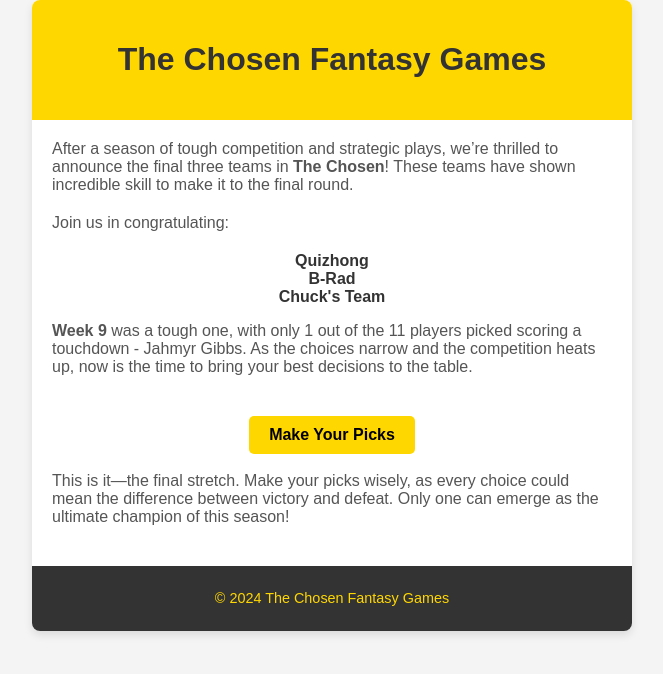
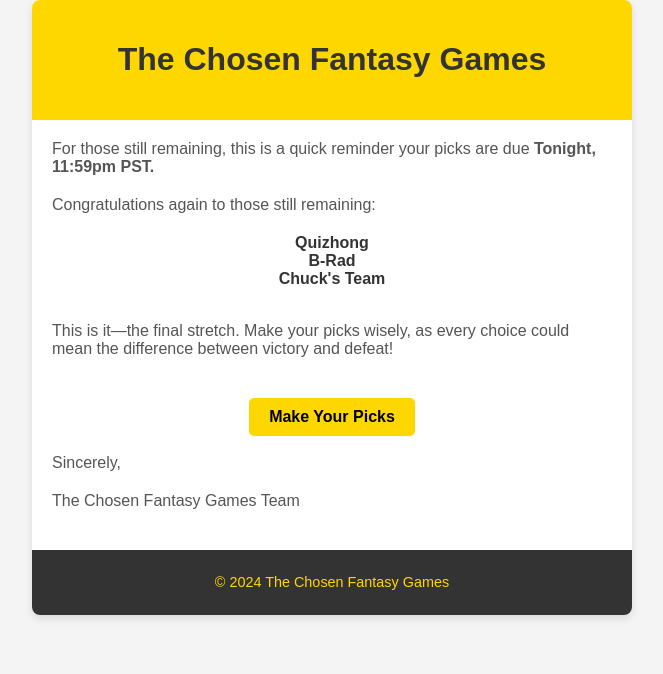
Before and after one commit to justinhmosher/bigBallzUpdated, a Django app: template templates/authentication/emarketing.html in a window 1280 px wide. Shown: the top 674 px of the page, without its empty margins (308-971 px from the left). Run offline with Django 3.2, Linux system fonts and the light colour scheme; the template is opened without the code that fills it, so the values that code supplies are empty; some libraries are stand-ins or nearby versions.

Commit message:
polishing

```diff
--- a/authentication/management/commands/email.py
+++ b/authentication/management/commands/email.py
@@ -27,7 +27,7 @@ class Command(BaseCommand):
             message = MIMEMultipart()
             message['From'] = f"{sender_name} <{sender_email}>"
             message['To'] = receiver_email
-            message['Subject'] = "3 Teams Left - Week 9 Recap"
+            message['Subject'] = "Week 10 Picks Reminder - 3 Teams Left"
             body = render_to_string('authentication/emarketing.html')
 
             """
--- a/templates/authentication/emarketing.html
+++ b/templates/authentication/emarketing.html
@@ -62,19 +62,22 @@
             <h1> The Chosen Fantasy Games </h1>
         </div>
         <div class="content">
-            <p>After a season of tough competition and strategic plays, we’re thrilled to announce the final three teams in <strong>The Chosen</strong>! These teams have shown incredible skill to make it to the final round.</p>
-            <p>Join us in congratulating:</p>
+            <p>For those still remaining, this is a quick reminder your picks are due <strong>Tonight, 11:59pm PST.</strong></p>
+            <p>Congratulations again to those still remaining:</p>
             <ul class="teams" style="list-style-type: none; padding: 0;">
                 <li><strong>Quizhong</strong></li>
                 <li><strong>B-Rad</strong></li>
                 <li><strong>Chuck's Team</strong></li>
             </ul>
-            <p><strong>Week 9</strong> was a tough one, with only 1 out of the 11 players picked scoring a touchdown - Jahmyr Gibbs. As the choices narrow and the competition heats up, now is the time to bring your best decisions to the table.</p>
+            <br>
+            <p>This is it—the final stretch. Make your picks wisely, as every choice could mean the difference between victory and defeat!</p>
             <div style="text-align: center;">
                 <a href="https://thechosenfg.com/tournaments" class="cta">Make Your Picks</a>
             </div>
             <br>
-            <p>This is it—the final stretch. Make your picks wisely, as every choice could mean the difference between victory and defeat. Only one can emerge as the ultimate champion of this season!</p>
+            <p>Sincerely,</p>
+            <p>The Chosen Fantasy Games Team</p>
+
         </div>
         <div class="footer">
             <p>&copy; 2024 The Chosen Fantasy Games</p>
```
